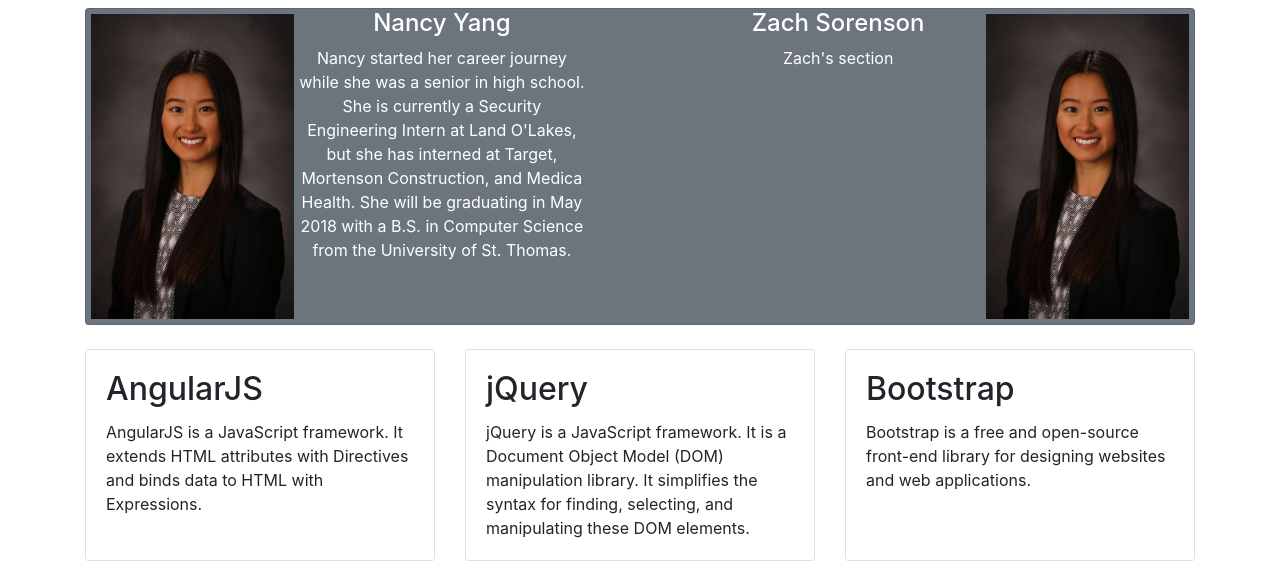
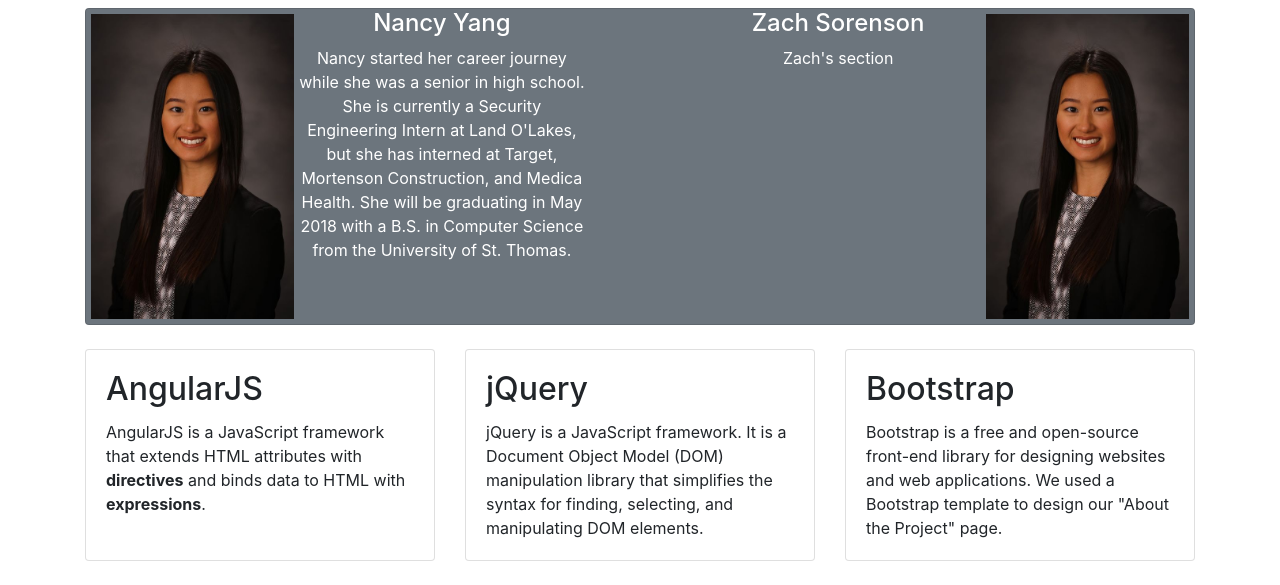
Before and after one commit to zachmsorenson/MovieWiki, a website: page public/about.html in a window 1280 px wide. Shown: the part 502-1087 px from the top of the page. Drawn offline with Linux system fonts and the light colour scheme.

Commit message:
Small changes to the about.html page

```diff
--- a/public/about.html
+++ b/public/about.html
@@ -88,7 +88,7 @@
             <div class="card-body">
               <h2 class="card-title">AngularJS</h2>
               <p class="card-text">
-                AngularJS is a JavaScript framework. It extends HTML attributes with Directives and binds data to HTML with Expressions.
+                AngularJS is a JavaScript framework that extends HTML attributes with <b>directives</b> and binds data to HTML with <b>expressions</b>.
               </p>
             </div>
           </div>
@@ -99,8 +99,8 @@
             <div class="card-body">
               <h2 class="card-title">jQuery</h2>
               <p class="card-text">
-                jQuery is a JavaScript framework. It is a Document Object Model (DOM) manipulation library.
-                It simplifies the syntax for finding, selecting, and manipulating these DOM elements.
+                jQuery is a JavaScript framework. It is a Document Object Model (DOM) manipulation library
+                that simplifies the syntax for finding, selecting, and manipulating DOM elements.
               </p>
             </div>
           </div>
@@ -112,6 +112,7 @@
               <h2 class="card-title">Bootstrap</h2>
               <p class="card-text">
                 Bootstrap is a free and open-source front-end library for designing websites and web applications.
+                We used a Bootstrap template to design our "About the Project" page.
               </p>
             </div>
           </div>
```
